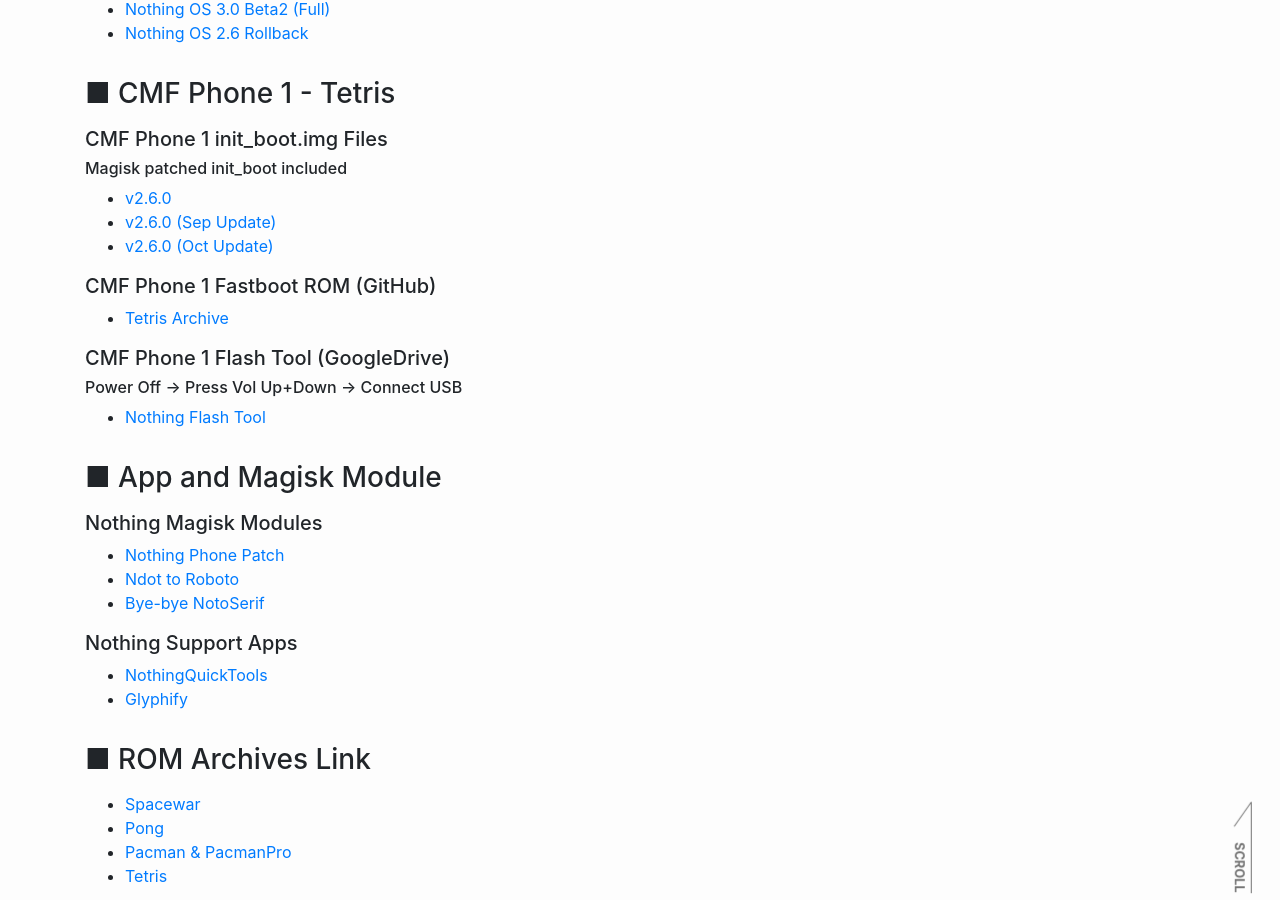
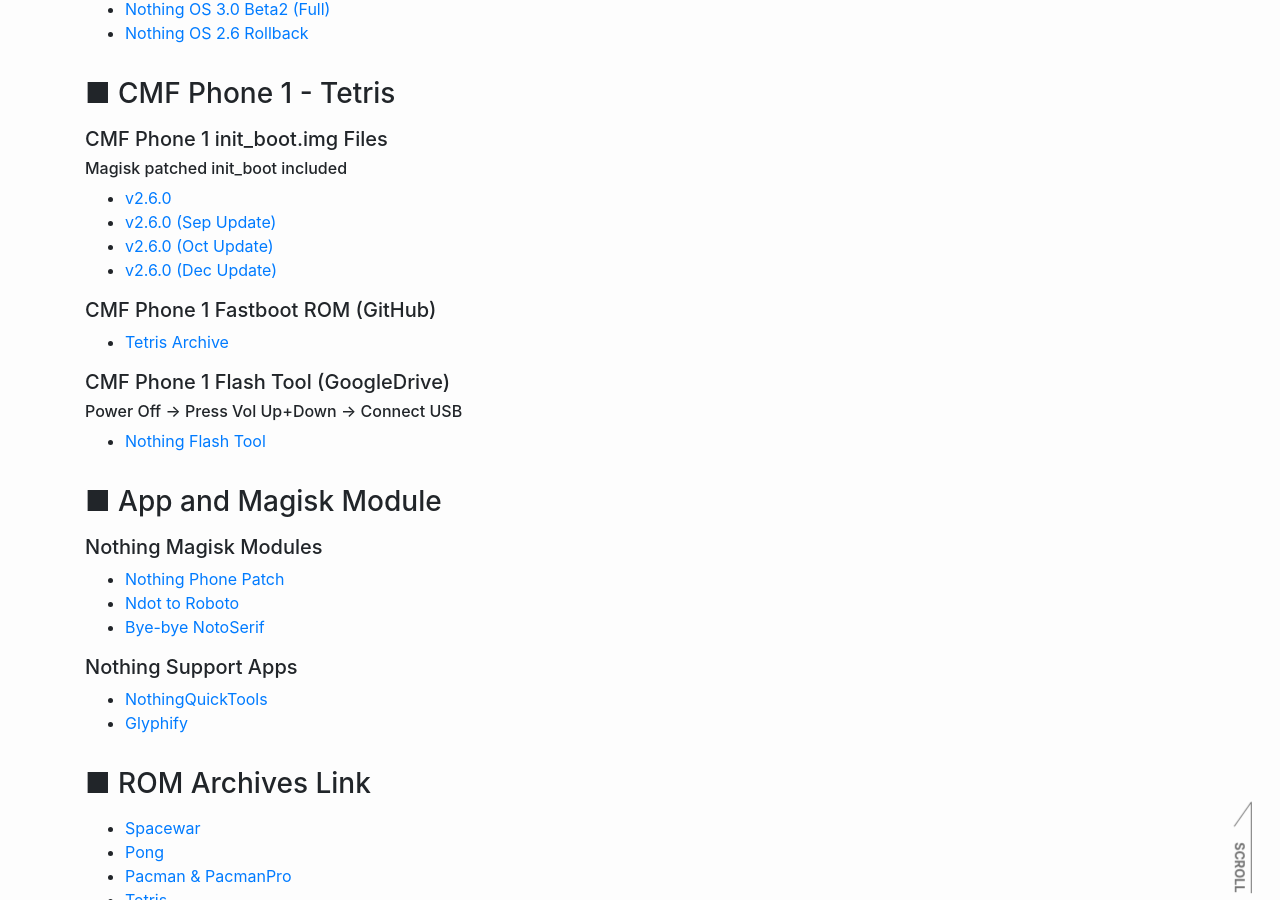
Before and after one commit to reindex-ot/reindex-ot.github.io, a Jekyll site: the page built from nothing.md, in a window 1280 px wide and 900 px high, scrolled down 4984 px. Built offline with Jekyll 4.4.1, drawn with Linux system fonts in a browser that asks for light colours.

Commit message:
Update nothing.md
Signed-off-by: Re*Index. (ot_inc) <32851879+reindex-ot@users.noreply.github.com>

```diff
--- a/nothing.md
+++ b/nothing.md
@@ -189,6 +189,7 @@ JPNのモデルではBeta参加用のAPKをインストールしても、**ボ
 - [v2.6.0](https://github.com/reindex-ot/boot.img_repo/raw/main/cmf/phone1/Tetris_v2.6.0_init_boot.zip)
 - [v2.6.0 (Sep Update)](https://github.com/reindex-ot/boot.img_repo/raw/main/cmf/phone1/Tetris_v2.6.0-240910-1735_init_boot.zip)
 - [v2.6.0 (Oct Update)](https://github.com/reindex-ot/boot.img_repo/raw/main/cmf/phone1/Tetris_v2.6.0-241021-2030_init_boot.zip)
+- [v2.6.0 (Dec Update)](https://github.com/reindex-ot/boot.img_repo/raw/main/cmf/phone1/Tetris_v2.6.0-241125-2107_init_boot.zip)
 
 ##### CMF Phone 1 Fastboot ROM (GitHub)
 - [Tetris Archive](https://github.com/spike0en/Tetris_Archive)
```
